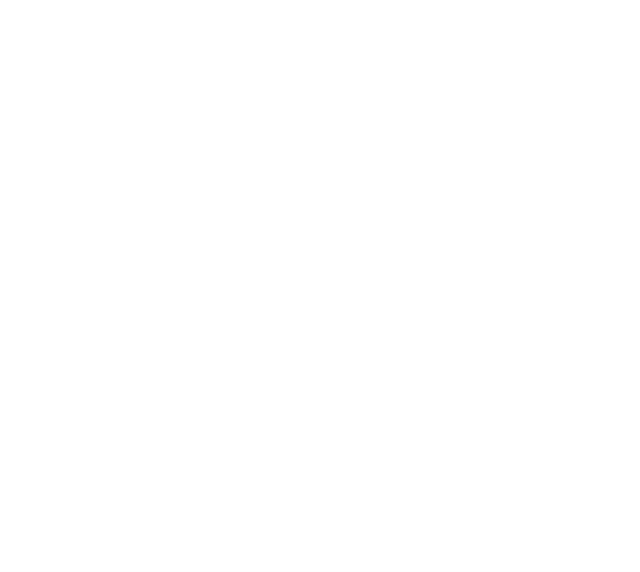
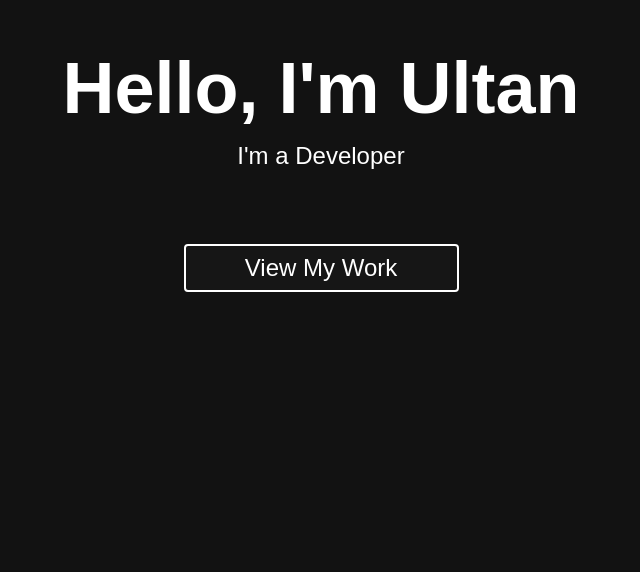
Before and after one commit to u-mcn/mcnabola, a Next.js app: page /ultan in a window 1280 px wide. Shown: the part 228-800 px from the top of the page, without its empty margins (319-959 px from the left). Built offline with nearby package versions, Linux system fonts and the light colour scheme.

Commit message:
Added Background and Button Changes

```diff
--- a/app/page.tsx
+++ b/app/page.tsx
@@ -1,5 +1,6 @@
 import { ConnectingDotsBackground } from "@/components";
 import { Button } from "@/components"
+import Link from 'next/link';
 
 
 export default function Home() {
@@ -8,8 +9,22 @@
       <ConnectingDotsBackground />
 
       <div className="z-10 flex flex-row gap-8 text-center">
-        <Button text="Mark" href="/mark" />
-        <Button text="Ultan" href="/ultan" />
+        <Link href="/mark">
+          <button className="px-8 py-4 border-2 border-white text-white rounded-lg text-xl font-semibold transition-all duration-500 ease-in-out
+            hover:shadow-[0_0_10px_2px_white] hover:bg-transparent hover:text-white">
+            {"Mark"}
+          </button>
+        </Link>
+        <Link href="/ultan">
+          <button className="px-8 py-4 border-2 border-white text-white rounded-lg text-xl font-semibold transition-all duration-500 ease-in-out
+            hover:shadow-[0_0_10px_2px_white] hover:bg-transparent hover:text-white">
+            {"Ultan"}
+          </button>
+        </Link>
+
+        {/* <Button text="" href="/mark" themeColor=""/>
+        <Button text="Ultan" href="/ultan" themeColor=""/> */}
+
       </div>
     </div>
   );
--- a/components/buttons.tsx
+++ b/components/buttons.tsx
@@ -1,19 +1,45 @@
 'use client';
 
-import Link from "next/link";
+import Link from 'next/link';
 
 interface ButtonProps {
   text: string;
   href: string;
+  themeColor: string;
 }
 
-export default function Button({ text, href }: ButtonProps) {
+export default function Button({ text, href, themeColor }: ButtonProps) {
   return (
     <Link href={href}>
-      <button className="px-8 py-4 border-2 border-white text-white rounded-lg text-xl font-semibold transition-all duration-300
-        hover:shadow-[0_0_10px_2px_white] hover:bg-transparent hover:text-white">
-        {text}
-      </button>
+      <div
+      style={{
+        color: themeColor,
+        borderColor: themeColor,
+        backgroundColor: 'rgba(26, 26, 26, 0.6)',
+        fontFamily: 'Montserrat, sans-serif',
+      }}
+      className="w-[275px] h-[48px] mt-10 border-2 rounded-sm text-[24px] font-medium flex items-center justify-center gap-2 cursor-pointer transition hover:opacity-80"
+    >
+      {text}
+      {/* <svg
+        className="w-6 h-6"
+        xmlns="http://www.w3.org/2000/svg"
+        viewBox="0 0 24 24"
+        fill="currentColor"
+      >
+        <path d="M11.293 5.707l5.293 5.293h-11.586c-0.552 0-1 0.448-1 1s0.448 1 1 1h11.586l-5.293 5.293c-0.391 0.391-0.391 1.024 0 1.414s1.024 0.391 1.414 0l7-7c0.092-0.092 0.166-0.202 0.217-0.324 0.101-0.245 0.101-0.521 0-0.766-0.049-0.118-0.121-0.228-0.217-0.324l-7-7c-0.391-0.391-1.024-0.391-1.414 0s-0.391 1.024 0 1.414z" />
+      </svg> */}
+    </div>
+  </Link>
+);
+}
+      {/* style={{
+        borderColor: themeColor,
+        color: themeColor,
+      }} */}
+      {/* className="px-6 py-2 border-2 font-medium transition-colors duration-200 hover:bg-opacity-10" */}
+    {/* >
+      {text}
     </Link>
   );
-}
+} */}
--- a/components/connecting-dots.tsx
+++ b/components/connecting-dots.tsx
@@ -34,6 +34,12 @@
 
     function draw() {
       ctx.clearRect(0, 0, width, height);
+
+      // Background
+      ctx.fillStyle = '#121212'; // dark grey background
+      ctx.fillRect(0, 0, width, height)
+      ctx.save();
+      ctx.shadowBlur = 4;
 
       const dotRadius = height; // Dots visible within full screen height
       const lineRadius = height / 2; // Lines visible within half screen height
@@ -127,8 +133,9 @@
     };
 
     const handleMouseMove = (e: MouseEvent) => {
-      mouse.x = e.clientX;
-      mouse.y = e.clientY;
+      const rect = canvas.getBoundingClientRect();
+      mouse.x = e.clientX - rect.left;
+      mouse.y = e.clientY - rect.top;
     };
 
     window.addEventListener('resize', handleResize);
@@ -144,7 +151,7 @@
     <canvas
       ref={canvasRef}
       style={{
-        position: 'fixed',
+        position: 'absolute',
         top: 0,
         left: 0,
         width: '100vw',
--- a/components/home.tsx
+++ b/components/home.tsx
@@ -1,26 +1,24 @@
 'use client';
 
-import Link from "next/link";
+import { Button } from "@/components";
 
 interface HomeProps {
   name: string;
   title: string;
   buttonText: string;
   buttonLink: string;
+  themeColor: string;
 }
 
-export default function Home({ name, title, buttonText, buttonLink }: HomeProps) {
+export default function Home({ name, title, buttonText, buttonLink, themeColor }: HomeProps) {
   return (
     <section id="home" className="w-full h-screen flex flex-col items-center justify-center text-center text-white relative z-10 ">
-      <h1 className="text-5xl md:text-7xl font-bold mb-4">Hello, I'm {name}</h1>
+      <h1 className="text-5xl md:text-7xl font-bold mb-4">
+        Hello, I'm <span style={{ color: themeColor }}>{name}</span>
+      </h1>
       <h2 className="text-2xl font-light mb-8">{title}</h2>
 
-      <Link href={buttonLink}>
-        <button className="px-8 py-4 border-2 border-white text-white rounded-lg text-xl font-semibold transition-all duration-500 ease-in-out
-          hover:shadow-[0_0_10px_2px_white] hover:bg-transparent hover:text-white">
-          {buttonText}
-        </button>
-      </Link>
+      <Button text={buttonText} href={buttonLink} themeColor={themeColor} />
     </section>
   );
 }
--- a/components/index.tsx
+++ b/components/index.tsx
@@ -3,3 +3,9 @@
 export {default as Section} from "./sections";
 export {default as Home} from "./home";
 export {default as Navbar} from "./navbar";
+export {default as ParticlesBackground} from "./particles"
+export {default as ContactSection} from "./contact"
+export {default as AboutSection} from "./about"
+export {default as Footer} from "./footer"
+export {default as SkillCard} from "./skillcard"
+export {default as SkillGrid} from "./skillgrid"
--- /dev/null
+++ b/components/particles.tsx
@@ -0,0 +1,131 @@
+'use client';
+
+import { useEffect, useRef } from 'react';
+
+export default function ParticlesBackground() {
+  const canvasRef = useRef<HTMLCanvasElement>(null);
+
+  useEffect(() => {
+    const canvas = canvasRef.current;
+    if (!canvas) return;
+
+    const ctx = canvas.getContext('2d') as CanvasRenderingContext2D;
+    if (!ctx) return;
+
+    let width = window.innerWidth;
+    let height = window.innerHeight;
+    canvas.width = width;
+    canvas.height = height;
+
+    const particles: {
+        x: number;
+        y: number;
+        vx: number;
+        vy: number;
+        color: string;
+        size: number;
+        flashPhase?: number;
+    } [] = [];
+    const numParticles = 50;
+
+    for (let i = 0; i < numParticles; i++) {
+        const rand = Math.random();
+        let size = 0.8; // default 60%
+
+        if (rand < 0.3) size = 0.3; // 30% small
+        else if (rand > 0.9) size = 1; // 10% big
+
+        particles.push({
+          x: Math.random() * width,
+          y: Math.random() * height,
+          vx: (Math.random() - 0.5) * 0.2,
+          vy: (Math.random() - 0.5) * 0.2,
+          color: Math.random() < 0.4 ? 'red' : 'white',
+          size: size,
+          flashPhase: size === 0.3 ? Math.random() * Math.PI * 2 : undefined, // Only small particles flash
+        });
+      }
+
+    function draw() {
+      ctx.clearRect(0, 0, width, height);
+
+      ctx.fillStyle = '#121212';
+      ctx.fillRect(0, 0, width, height);
+
+      ctx.save();
+      ctx.shadowBlur = 4;
+
+      // Draw particles
+      particles.forEach((p) => {
+        ctx.beginPath();
+
+        // Distance to center
+        const dx = p.x - width / 2;
+        const dy = p.y - height / 2;
+        const distance = Math.sqrt(dx * dx + dy * dy);
+
+        const maxDistance = Math.sqrt((width / 2) ** 2 + (height / 2) ** 2); // distance from center to corner
+
+        // Opacity based on distance
+        let baseOpacity = 1 - distance / maxDistance; // 1 at center, 0 at edges
+        baseOpacity = Math.max(0, Math.min(1, baseOpacity)); // clamp between 0 and 1
+
+        // Flashing for small particles
+        let flashing = 1;
+        if (p.size === 0.3 && p.flashPhase !== undefined) {
+          flashing = 0.5 + 0.5 * Math.sin(Date.now() / 300 + p.flashPhase);
+        }
+
+        ctx.globalAlpha = baseOpacity * flashing; // multiply both effects
+
+        ctx.fillStyle = p.color === 'red' ? '#ff5555' : '#ffffff';
+        ctx.shadowColor = ctx.fillStyle;
+        ctx.arc(p.x, p.y, p.size, 0, Math.PI * 2);
+        ctx.fill();
+      });
+
+      ctx.restore();
+
+      // Move particles
+      particles.forEach((p) => {
+        p.x += p.vx;
+        p.y += p.vy;
+
+        // Bounce off edges
+        if (p.x < 0 || p.x > width) p.vx *= -1;
+        if (p.y < 0 || p.y > height) p.vy *= -1;
+      });
+
+      requestAnimationFrame(draw);
+    }
+
+    draw();
+
+    const handleResize = () => {
+      width = window.innerWidth;
+      height = window.innerHeight;
+      canvas.width = width;
+      canvas.height = height;
+    };
+
+    window.addEventListener('resize', handleResize);
+
+    return () => {
+      window.removeEventListener('resize', handleResize);
+    };
+  }, []);
+
+  return (
+    <canvas
+      ref={canvasRef}
+      style={{
+        position: 'fixed',
+        top: 0,
+        left: 0,
+        width: '100vw',
+        height: '100vh',
+        zIndex: -9999,
+      }}
+    />
+  );
+}
--- a/components/sections.tsx
+++ b/components/sections.tsx
@@ -1,14 +1,20 @@
 'use client';
+
+import { ParticlesBackground } from "@/components";
 
 interface SectionProps {
   id: string;
   children: React.ReactNode;
 }
 
-export default function Section({ id, children }: SectionProps) {
+export default function Section({ id, children}: SectionProps) {
   return (
-    <section id={id} className="min-h-screen flex items-center justify-center bg-blue-950 bg-opacity-80 text-white text-3xl font-semibold">
-      {children}
+    <section id={id} className="relative min-h-screen flex items-center justify-center text-white text-3xl font-semibold overflow-hidden">
+      <ParticlesBackground/>
+      <div className="relative z-10">
+        {children}
+      </div>
+
     </section>
   );
 }
```
